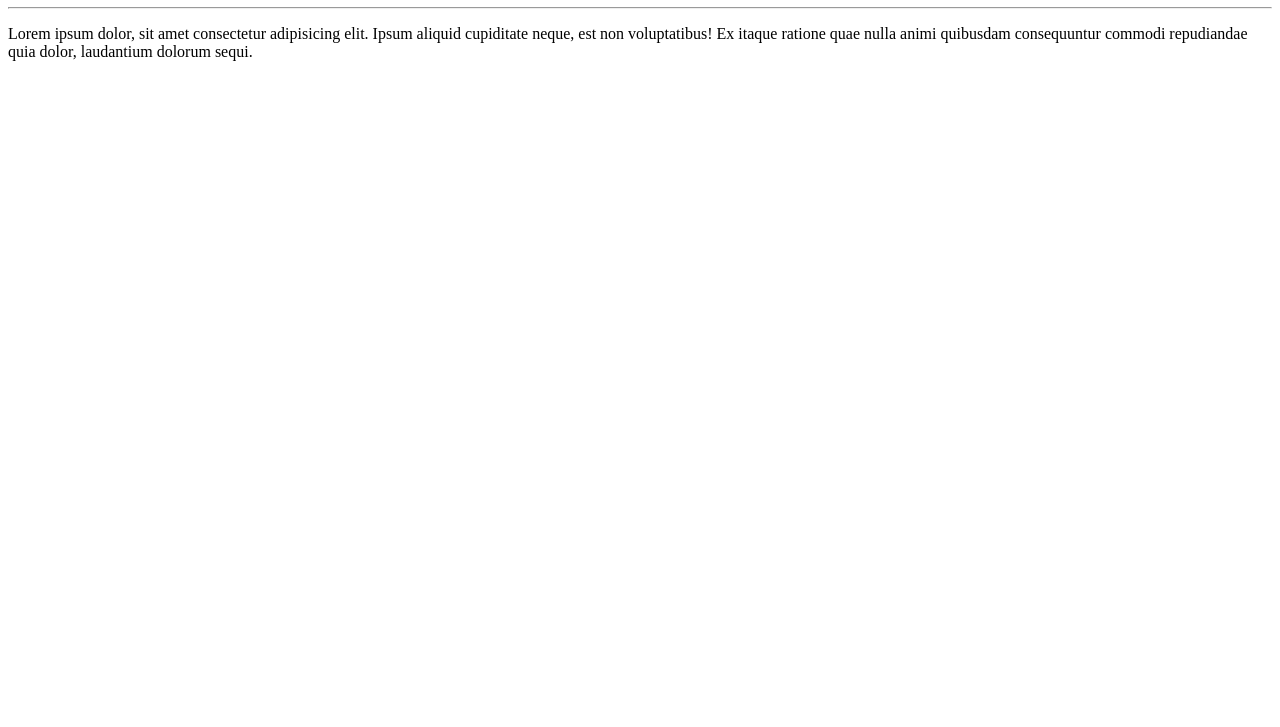
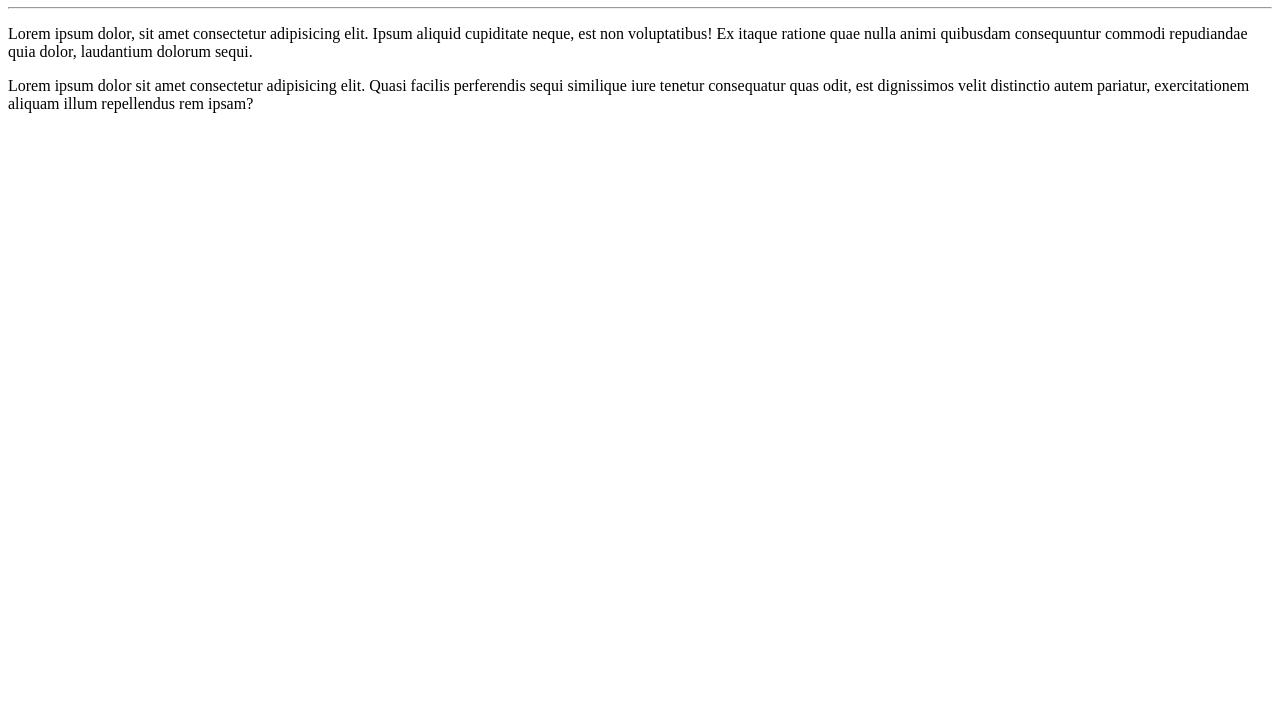
Before and after one commit to Thiago-A-Carvalho/Ola-Mundo, a plain HTML site: page site-exemplo/index.html in a window 1280 px wide. Shown: the part 73-800 px from the top of the page. Drawn offline with Linux system fonts and the light colour scheme.

Commit message:
Adicionei um parágrafo

```diff
--- a/site-exemplo/index.html
+++ b/site-exemplo/index.html
@@ -9,5 +9,6 @@
     <h1>Olá, Mundo!</h1>
     <hr>
     <p>Lorem ipsum dolor, sit amet consectetur adipisicing elit. Ipsum aliquid cupiditate neque, est non voluptatibus! Ex itaque ratione quae nulla animi quibusdam consequuntur commodi repudiandae quia dolor, laudantium dolorum sequi.</p>
+    <p>Lorem ipsum dolor sit amet consectetur adipisicing elit. Quasi facilis perferendis sequi similique iure tenetur consequatur quas odit, est dignissimos velit distinctio autem pariatur, exercitationem aliquam illum repellendus rem ipsam?</p>
 </body>
 </html>
```
